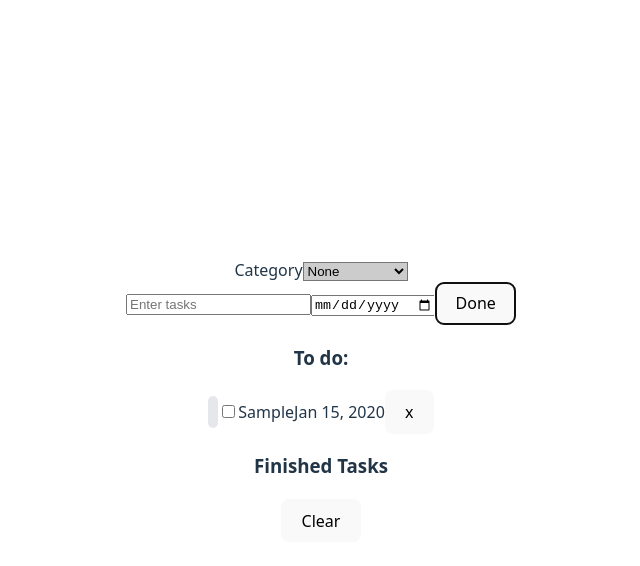
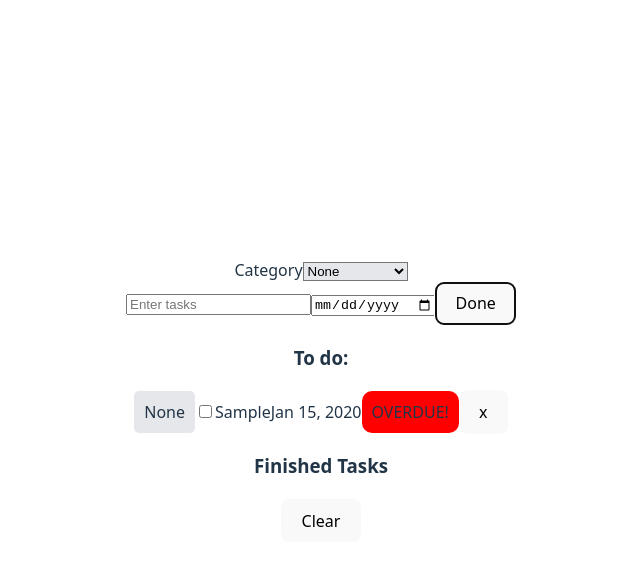
Before and after one commit to RYKELLE/todo-list, a React (Vite) app: page / in a window 1280 px wide. Both pictures are taken after typing "Sample", "2020-01-15" into the empty fields and a click on the button "Done". Shown: the top 566 px of the page, without its empty margins (319-959 px from the left). Built offline with nearby package versions, Linux system fonts and the light colour scheme.

Commit message:
Added overdue & due status indicators and sort tasks by date

```diff
--- a/src/App.tsx
+++ b/src/App.tsx
@@ -51,7 +51,7 @@ function App() {
   });
 
   const [newtodo, setNewtodo] = useState("");
-  const [selectedCategory, setSelectedCategory] = useState<string>("");
+  const [selectedCategory, setSelectedCategory] = useState<string>("1");
   const [todoDate, setTodoDate] = useState<string>("");
 
   const onToggle = (id: string) => {
@@ -83,7 +83,7 @@ function App() {
 
     setTodos((prev) => [...prev, newTodoobject]);
     setNewtodo("");
-    setSelectedCategory("");
+    setSelectedCategory("1");
     setTodoDate("");
   };
 
--- a/src/components/ToDoItem.tsx
+++ b/src/components/ToDoItem.tsx
@@ -1,5 +1,5 @@
 import type { Todo, category } from "../types";
-import "../styles/category.css";
+import "../styles/toDoitem.css";
 export interface ToDoItemProp {
   todo: Todo;
   category: category | undefined;
@@ -16,6 +16,23 @@ const ToDoItem = ({ todo, category, onToggle, onDelete }: ToDoItemProp) => {
       })
     : "";
 
+  const isOverdue =
+    todo.dueDate && new Date(todo.dueDate) < new Date() && !todo.done;
+
+  const daysLeft = Math.ceil(
+    (new Date(todo.dueDate!).getTime() - Date.now()) / 86400000,
+  );
+
+  let dateColorStatus = "";
+
+  if (daysLeft <= 1) {
+    dateColorStatus = "red";
+  } else if (daysLeft > 1 && daysLeft <= 3) {
+    dateColorStatus = "orange";
+  } else {
+    dateColorStatus = "green";
+  }
+
   return (
     <div className="to-do-item">
       <span
@@ -31,6 +48,12 @@ const ToDoItem = ({ todo, category, onToggle, onDelete }: ToDoItemProp) => {
       ></input>
       <span>{todo.text}</span>
       <span>{pretty}</span>
+      {isOverdue && <span className="overdue">OVERDUE!</span>}
+      {!todo.done && !isOverdue && (
+        <span style={{ backgroundColor: dateColorStatus }}>
+          Due in {daysLeft} {daysLeft > 1 ? "days" : "day"}
+        </span>
+      )}
       <button onClick={() => onDelete(todo.id)}>x</button>
     </div>
   );
--- a/src/components/ToDoList.tsx
+++ b/src/components/ToDoList.tsx
@@ -16,11 +16,21 @@ const ToDoList = ({
   onDelete,
   onClear,
 }: TodoListProps) => {
+  const sortedTodos = [...todolist].sort((a, b) => {
+    if (a.done !== b.done) return a.done ? 1 : -1;
+
+    if (!a.dueDate && !b.dueDate) return 0;
+    if (!a.dueDate) return 1;
+    if (!b.dueDate) return -1;
+
+    return new Date(a.dueDate).getTime() - new Date(b.dueDate).getTime();
+  });
+
   return (
     <>
       <div>
         <h3>To do: </h3>
-        {todolist
+        {sortedTodos
           .filter((item) => item.done === false) //keeps the items that are not yet done
           .map((item) => {
             const category = categories.find((c) => c.id === item.categoryId);
@@ -40,7 +50,7 @@ const ToDoList = ({
           <h3>Finished Tasks</h3>
           <button onClick={onClear}>Clear</button>
         </div>
-        {todolist
+        {sortedTodos
           .filter((item) => item.done === true) //keeps the items that are done
           .map((item) => {
             const category = categories.find((c) => c.id === item.categoryId);
--- a/src/styles/category.css
+++ /dev/null
@@ -1,4 +0,0 @@
-.category{
-  padding: 5px;
-  border-radius: 5px;
-}
--- /dev/null
+++ b/src/styles/toDoitem.css
@@ -0,0 +1,14 @@
+.category{
+  padding: 10px;
+  border-radius: 5px;
+}
+.overdue {
+  padding: 10px;
+  background-color: red;
+  border-radius: 10px;
+}
+.one-day-left{
+  padding: 10px;
+  background-color: orange;
+  border-radius: 10px;
+}
```
